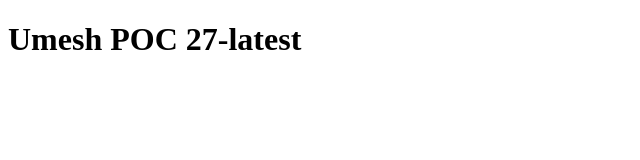
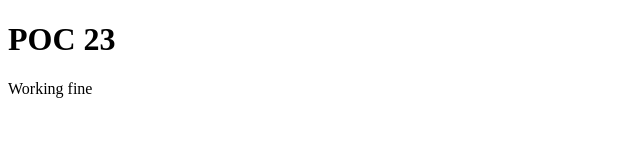
Before and after one commit to Umesh33456/html-repo, a plain HTML site: page index.html in a window 1280 px wide. Shown: the whole page, without its empty margins (0-640 px from the left). Drawn offline with Linux system fonts and the light colour scheme.

Commit message:
Update index.html

```diff
--- a/index.html
+++ b/index.html
@@ -1,9 +1,12 @@
 <!DOCTYPE html>
 <html>
-  <head>
-    <title>Umesh POC 27-latest_umesh</title>
-  </head>
-  <body>
-    <h1>Umesh POC 27-latest</h1>
-  </body>
+<head>
+<title>Page Title</title>
+</head>
+<body>
+
+<h1>POC 23</h1>
+<p>Working fine</p>
+
+</body>
 </html>
```
